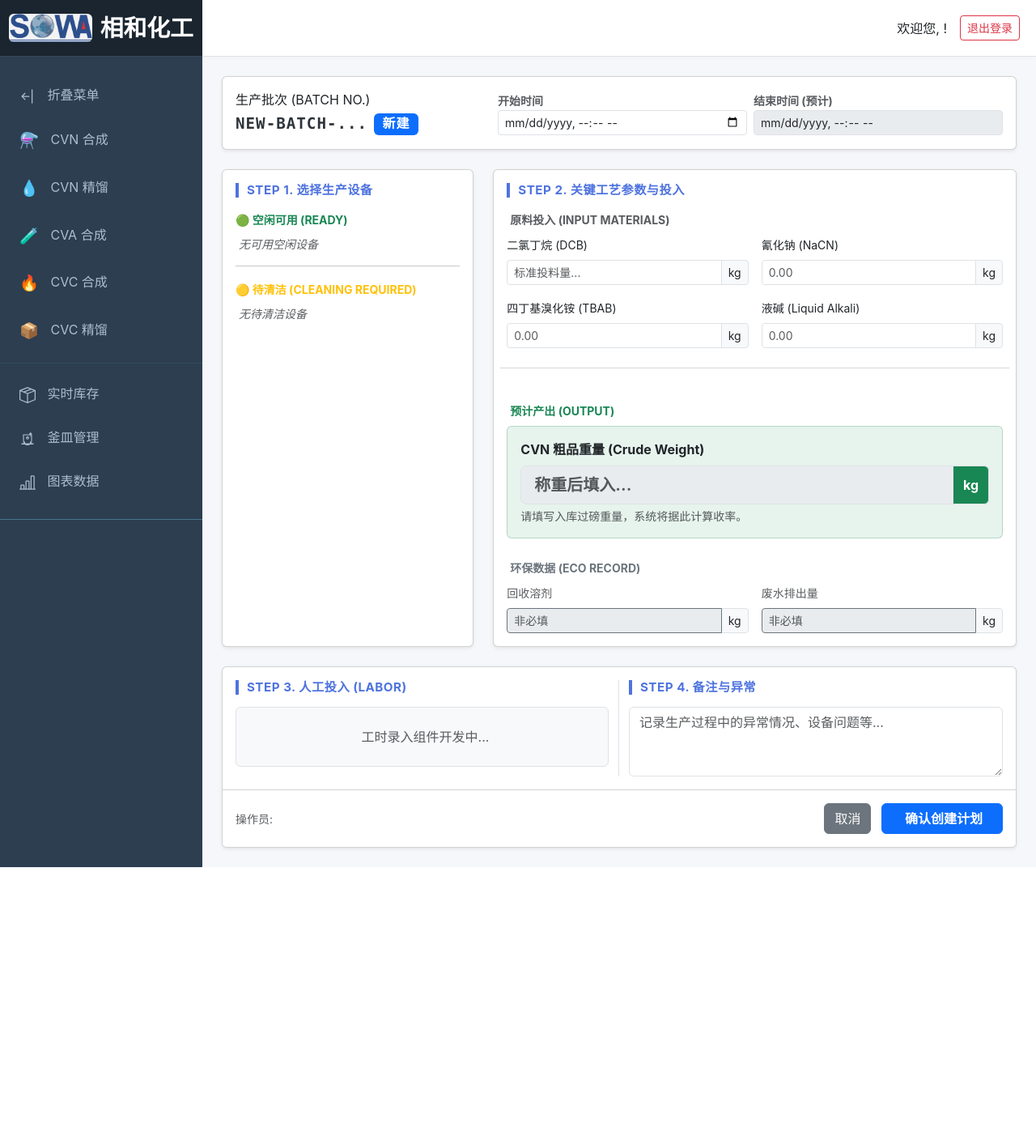
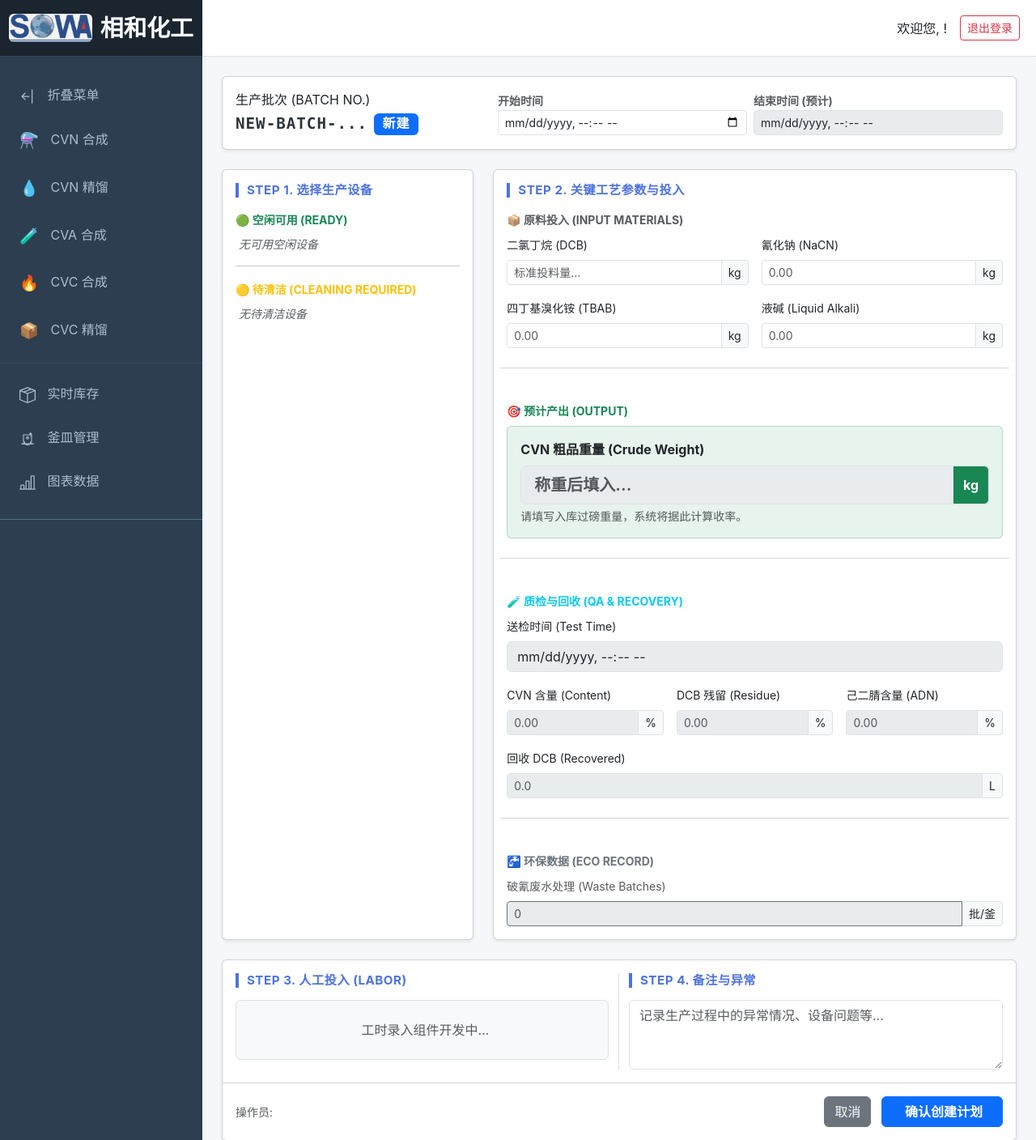
Before and after one commit to AidouSasuto33/xiangheChemical, a Django app: template templates/procedure/cvn_synthesis.html in a window 1280 px wide. Shown: the top 1408 px of the page at 81% size. Before the commit the page ends 1071 px from the top, so only its background shows below. Run offline with Django 5.2, Linux system fonts and the light colour scheme; the template is opened without the code that fills it, so the values that code supplies are empty; some libraries are stand-ins or nearby versions.

Commit message:
cvn工艺单详页补全，进入库存数值逻辑修复工作。需重构对应的Model, Service, View...

```diff
--- a/production/models/cvn_synthesis.py
+++ b/production/models/cvn_synthesis.py
@@ -82,7 +82,7 @@ class CVNSynthesis(BaseProductionStep):
         """
         批次生命周期状态 (针对 CVA粗品)
         """
-        if self.crude_weight <= 0:
+        if self.crude_weight < 0:
             return "异常批次"
 
         if self.consumed_weight <= 0:
--- a/templates/procedure/cvn_synthesis.html
+++ b/templates/procedure/cvn_synthesis.html
@@ -5,15 +5,17 @@
 {% block process_details %}
     <div class="row g-3">
 
+        <!-- 1. 原料投入 (Input Materials) -->
         <div class="col-12">
             <label class="small text-muted fw-bold text-uppercase mb-2">
-                <i class="bi bi-box-seam me-1"></i> 原料投入 (Input Materials)
+                📦 原料投入 (Input Materials)
             </label>
             <div class="row g-3">
                 <div class="col-md-6">
                     <label class="form-label small">二氯丁烷 (DCB)</label>
                     <div class="input-group input-group-sm">
-                        <input type="number" step="0.01" name="raw_dcb" class="form-control"
+                        <input type="number" step="0.01" name="raw_dcb"
+                               class="form-control {% if form.instance.status and form.instance.status != 'new' %}bg-light{% endif %}"
                                placeholder="标准投料量..." value="{{ form.raw_dcb.value|default:'' }}"
                                {% if form.instance.status and form.instance.status != 'new' %}readonly{% endif %}>
                         <span class="input-group-text bg-light">kg</span>
@@ -23,7 +25,8 @@
                 <div class="col-md-6">
                     <label class="form-label small">氰化钠 (NaCN)</label>
                     <div class="input-group input-group-sm">
-                        <input type="number" step="0.01" name="raw_nacn" class="form-control"
+                        <input type="number" step="0.01" name="raw_nacn"
+                               class="form-control {% if form.instance.status and form.instance.status != 'new' %}bg-light{% endif %}"
                                placeholder="0.00" value="{{ form.raw_nacn.value|default:'' }}"
                                {% if form.instance.status and form.instance.status != 'new' %}readonly{% endif %}>
                         <span class="input-group-text bg-light">kg</span>
@@ -33,7 +36,8 @@
                 <div class="col-md-6">
                     <label class="form-label small">四丁基溴化铵 (TBAB)</label>
                     <div class="input-group input-group-sm">
-                        <input type="number" step="0.01" name="raw_tbab" class="form-control"
+                        <input type="number" step="0.01" name="raw_tbab"
+                               class="form-control {% if form.instance.status and form.instance.status != 'new' %}bg-light{% endif %}"
                                placeholder="0.00" value="{{ form.raw_tbab.value|default:'' }}"
                                {% if form.instance.status and form.instance.status != 'new' %}readonly{% endif %}>
                         <span class="input-group-text bg-light">kg</span>
@@ -43,7 +47,8 @@
                 <div class="col-md-6">
                     <label class="form-label small">液碱 (Liquid Alkali)</label>
                     <div class="input-group input-group-sm">
-                        <input type="number" step="0.01" name="raw_alkali" class="form-control"
+                        <input type="number" step="0.01" name="raw_alkali"
+                               class="form-control {% if form.instance.status and form.instance.status != 'new' %}bg-light{% endif %}"
                                placeholder="0.00" value="{{ form.raw_alkali.value|default:'' }}"
                                {% if form.instance.status and form.instance.status != 'new' %}readonly{% endif %}>
                         <span class="input-group-text bg-light">kg</span>
@@ -54,9 +59,10 @@
 
         <hr class="my-4 text-muted opacity-25">
 
+        <!-- 2. 预计产出 (Output) -->
         <div class="col-12">
             <label class="small text-success fw-bold text-uppercase mb-2">
-                <i class="bi bi-arrow-down-circle me-1"></i> 预计产出 (Output)
+                🎯 预计产出 (Output)
             </label>
             <div class="p-3 bg-success bg-opacity-10 rounded border border-success border-opacity-25">
                 <div class="row align-items-end">
@@ -64,7 +70,7 @@
                         <label class="form-label fw-bold text-dark">CVN 粗品重量 (Crude Weight)</label>
                         <div class="input-group">
                             <input type="number" step="0.01" name="crude_weight"
-                                   class="form-control form-control-lg fw-bold text-success"
+                                   class="form-control form-control-lg fw-bold text-success {% if form.instance.status == 'completed' %}bg-light{% endif %}"
                                    placeholder="称重后填入..." value="{{ form.crude_weight.value|default:'' }}"
                                    {% if not form.instance.status or form.instance.status == 'new' %}disabled{% endif %}
                                    {% if form.instance.status == 'completed' %}readonly{% endif %}>
@@ -76,29 +82,91 @@
             </div>
         </div>
 
-        <div class="col-12 mt-4">
-            <label class="small text-secondary fw-bold text-uppercase mb-2">
-                <i class="bi bi-recycle me-1"></i> 环保数据 (Eco Record)
+        <hr class="my-4 text-muted opacity-25">
+
+        <!-- 3. 质检与回收 (QA & Recovery) -->
+        <div class="col-12">
+            <label class="small text-info fw-bold text-uppercase mb-2">
+                🧪 质检与回收 (QA & Recovery)
             </label>
             <div class="row g-3">
-                <div class="col-md-6">
-                    <label class="form-label small text-muted">回收溶剂</label>
+                <!-- Row 1: Test Time -->
+                <div class="col-12">
+                    <label class="form-label small">送检时间 (Test Time)</label>
+                    <input type="datetime-local" name="test_time"
+                           class="form-control {% if form.instance.status == 'completed' %}bg-light{% endif %}"
+                           value="{{ form.test_time.value|date:'Y-m-d\TH:i' }}"
+                           {% if not form.instance.status or form.instance.status == 'new' %}disabled{% endif %}
+                           {% if form.instance.status == 'completed' %}readonly{% endif %}>
+                </div>
+
+                <!-- Row 2: Contents -->
+                <div class="col-md-4">
+                    <label class="form-label small">CVN 含量 (Content)</label>
                     <div class="input-group input-group-sm">
-                        <input type="number" step="0.01" name="recycle_solvent" class="form-control border-secondary"
-                               placeholder="非必填"
+                        <input type="number" step="0.01" name="content_cvn"
+                               class="form-control {% if form.instance.status == 'completed' %}bg-light{% endif %}"
+                               placeholder="0.00" value="{{ form.content_cvn.value|default:'' }}"
                                {% if not form.instance.status or form.instance.status == 'new' %}disabled{% endif %}
                                {% if form.instance.status == 'completed' %}readonly{% endif %}>
-                        <span class="input-group-text bg-light">kg</span>
+                        <span class="input-group-text bg-light">%</span>
                     </div>
                 </div>
-                <div class="col-md-6">
-                    <label class="form-label small text-muted">废水排出量</label>
+                <div class="col-md-4">
+                    <label class="form-label small">DCB 残留 (Residue)</label>
                     <div class="input-group input-group-sm">
-                        <input type="number" step="0.01" name="waste_water" class="form-control border-secondary"
-                               placeholder="非必填"
+                        <input type="number" step="0.01" name="content_dcb"
+                               class="form-control {% if form.instance.status == 'completed' %}bg-light{% endif %}"
+                               placeholder="0.00" value="{{ form.content_dcb.value|default:'' }}"
                                {% if not form.instance.status or form.instance.status == 'new' %}disabled{% endif %}
                                {% if form.instance.status == 'completed' %}readonly{% endif %}>
-                        <span class="input-group-text bg-light">kg</span>
+                        <span class="input-group-text bg-light">%</span>
+                    </div>
+                </div>
+                <div class="col-md-4">
+                    <label class="form-label small">己二腈含量 (ADN)</label>
+                    <div class="input-group input-group-sm">
+                        <input type="number" step="0.01" name="content_adn"
+                               class="form-control {% if form.instance.status == 'completed' %}bg-light{% endif %}"
+                               placeholder="0.00" value="{{ form.content_adn.value|default:'' }}"
+                               {% if not form.instance.status or form.instance.status == 'new' %}disabled{% endif %}
+                               {% if form.instance.status == 'completed' %}readonly{% endif %}>
+                        <span class="input-group-text bg-light">%</span>
+                    </div>
+                </div>
+
+                <!-- Row 3: Recovered -->
+                <div class="col-12">
+                    <label class="form-label small">回收 DCB (Recovered)</label>
+                    <div class="input-group input-group-sm">
+                        <input type="number" step="0.1" name="recovered_dcb_amount"
+                               class="form-control {% if form.instance.status == 'completed' %}bg-light{% endif %}"
+                               placeholder="0.0" value="{{ form.recovered_dcb_amount.value|default:'' }}"
+                               {% if not form.instance.status or form.instance.status == 'new' %}disabled{% endif %}
+                               {% if form.instance.status == 'completed' %}readonly{% endif %}>
+                        <span class="input-group-text bg-light">L</span>
+                    </div>
+                </div>
+            </div>
+        </div>
+
+        <hr class="my-4 text-muted opacity-25">
+
+        <!-- 4. 环保数据 (Eco Record) -->
+        <div class="col-12">
+            <label class="small text-secondary fw-bold text-uppercase mb-2">
+                🚰 环保数据 (Eco Record)
+            </label>
+            <div class="row g-3">
+                <div class="col-md-12">
+                    <label class="form-label small text-muted">破氰废水处理 (Waste Batches)</label>
+                    <div class="input-group input-group-sm">
+                        <input type="number" step="1" name="waste_batches"
+                               class="form-control border-secondary {% if form.instance.status == 'completed' %}bg-light{% endif %}"
+                               placeholder="0" value="{{ form.waste_batches.value|default:'' }}"
+                               {% if not form.instance.status or form.instance.status == 'new' %}disabled{% endif %}
+                               {% if form.instance.status == 'completed' %}readonly{% endif %}>
+                        <span class="input-group-text bg-light">批/釜</span>
                     </div>
                 </div>
             </div>
```
